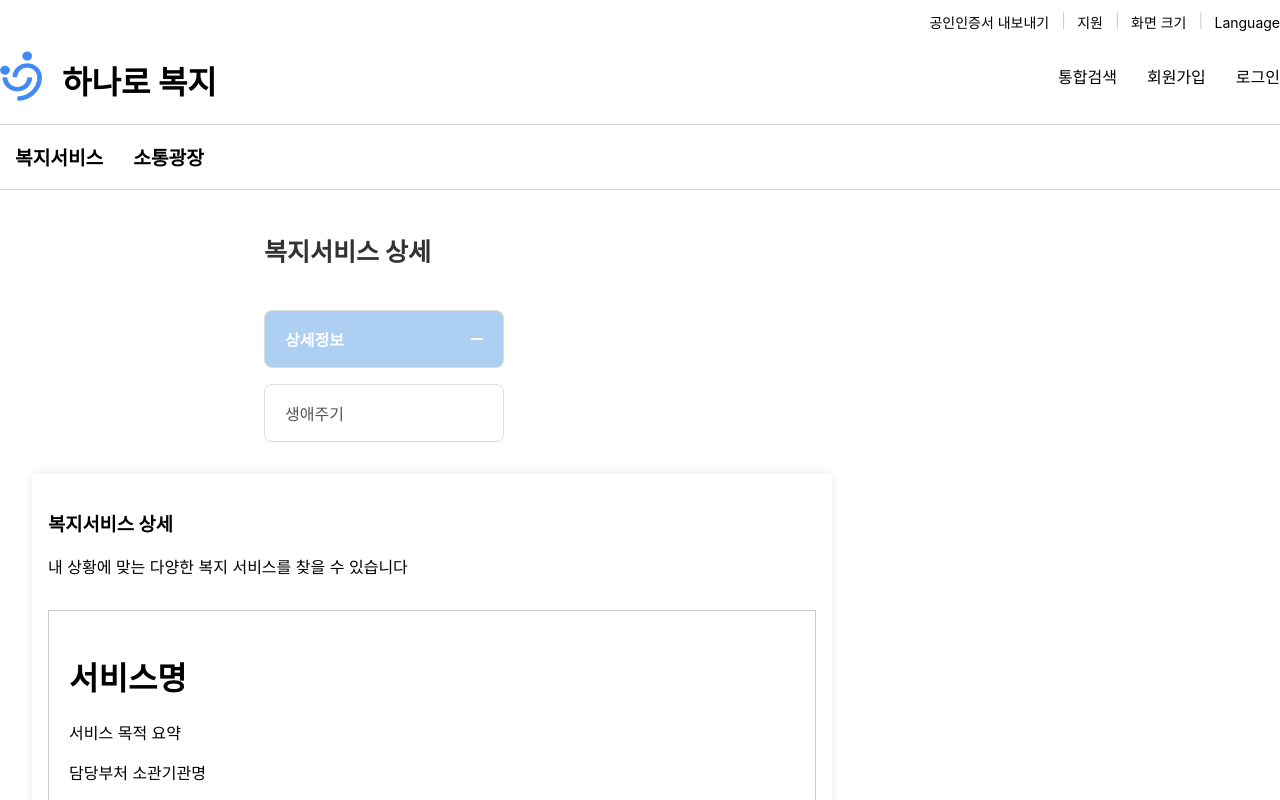
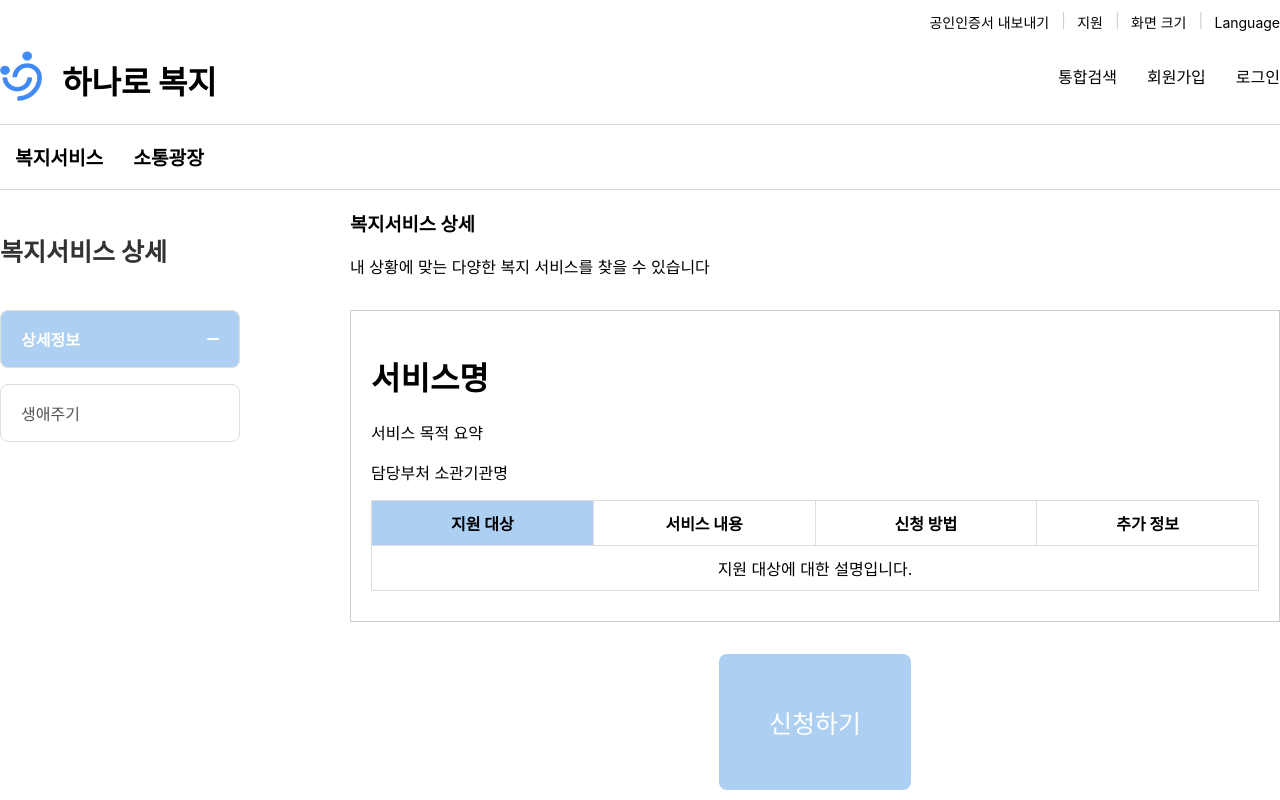
Before and after one commit to 2th-project/2th-project-FE, a React (Create React App) app: page /detail in a window 1280 px wide. Shown: the top 800 px of the page. Built offline with nearby package versions, Linux system fonts and the light colour scheme.

Commit message:
refacotr:상세페이지 UI 레이아웃 사이드바 수정

```diff
--- a/src/pages/detail/Detail.js
+++ b/src/pages/detail/Detail.js
@@ -5,7 +5,7 @@ import Header from "../../components/Header";
 import Footer from "../../components/Footer";
 import Sidebar from "../../components/common/sidebar/Sidebar";
 
-function Detail() {
+const Detail = () => {
   const [activeTab1, setActiveTab1] = useState("지원 대상");
   const [activeTab2, setActiveTab2] = useState("주요 내용");
 
@@ -30,14 +30,14 @@ function Detail() {
     <>
       <Header className={styles.headerTitle} />
       <div className={styles.layoutContainer}>
-        <div className={styles.sidebarWrapperCustom}>
+        <div className={styles.sidebarWrapper}>
           <Sidebar
             title="복지서비스 상세"
             items={sidebarItems}
             onItemClick={() => {}}
           />
         </div>
-        <div className={styles.container}>
+        <div className={styles.mainContent}>
           <div className={styles.headerContent}>
             <h3>복지서비스 상세</h3>
             <p>내 상황에 맞는 다양한 복지 서비스를 찾을 수 있습니다</p>
@@ -315,12 +315,9 @@ function Detail() {
           소관기관명 고용노동부
         </div>
       </div>
-      <br />
-      <br />
-      {/* 푸터와의 간격을 유지하기 위해 빈 줄 추가 */}
       <Footer />
     </>
   );
-}
+};
 
 export default Detail;
--- a/src/pages/detail/Detail.module.css
+++ b/src/pages/detail/Detail.module.css
@@ -5,31 +5,26 @@
 
 .layoutContainer {
   display: flex;
-  flex-wrap: wrap;
+  flex-wrap: nowrap;
   margin: 0;
   padding: 0;
 }
 
-.container {
-  margin: 2rem;
-  padding: 1rem;
-  max-width: 800px;
-  box-shadow: 0 0 10px rgba(0, 0, 0, 0.1);
-  background-color: #fff;
-  height: auto;
-  box-sizing: border-box;
-  overflow: hidden;
+.sidebarWrapper {
+  flex: 1;
+  min-width: 200px; /* 사이드바의 최소 너비 */
+  margin-right: 20px; /* 사이드바와 메인 콘텐츠의 간격 */
+}
+
+.mainContent {
+  flex: 3; /* 사이드바와 나머지 컨텐츠의 비율 */
+  padding-left: 20px; /* 사이드바와의 간격을 위해 패딩 추가 */
 }
 
 .headerTitle {
   margin: 0;
   padding: 0;
   text-align: left;
-}
-
-/* 새로운 클래스 추가 */
-.sidebarWrapperCustom {
-  margin-left: 16.5rem; /* 왼쪽 여백 추가하여 오른쪽으로 이동 */
 }
 
 .headerContent {
```
